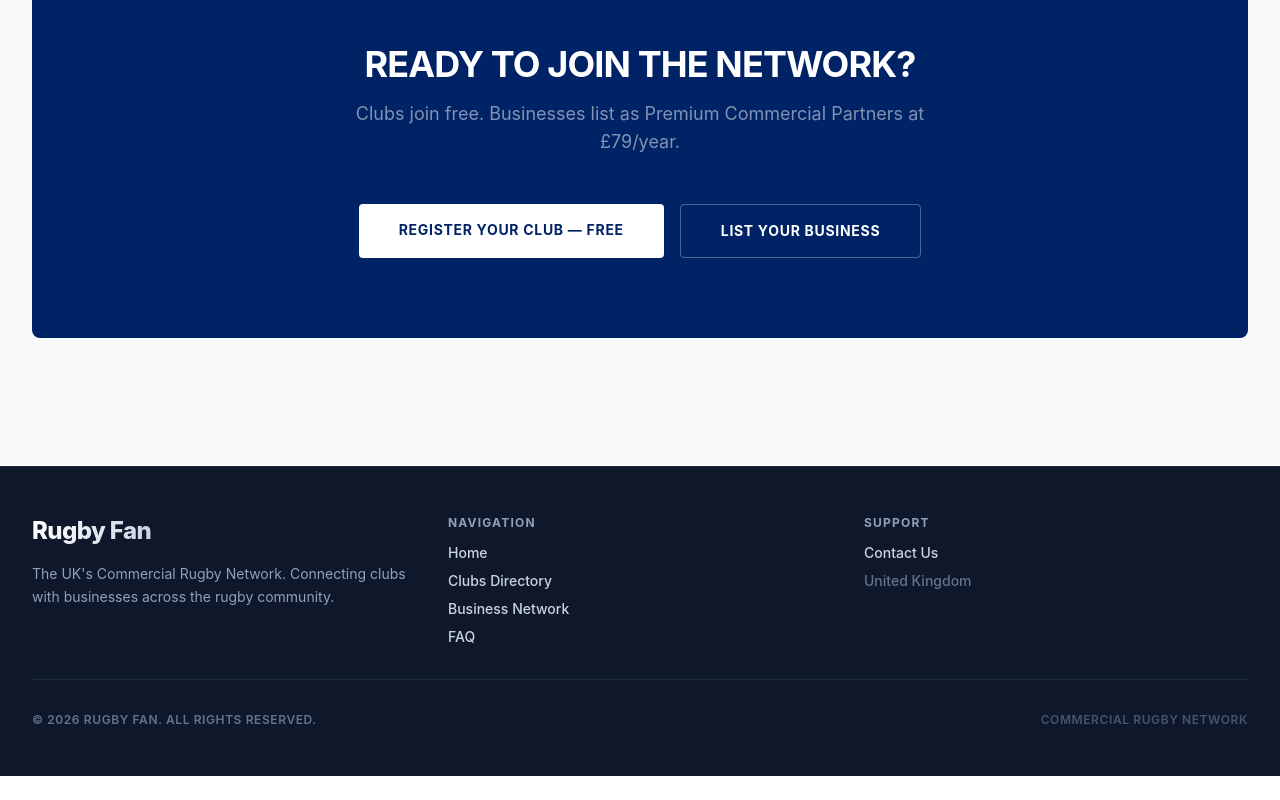
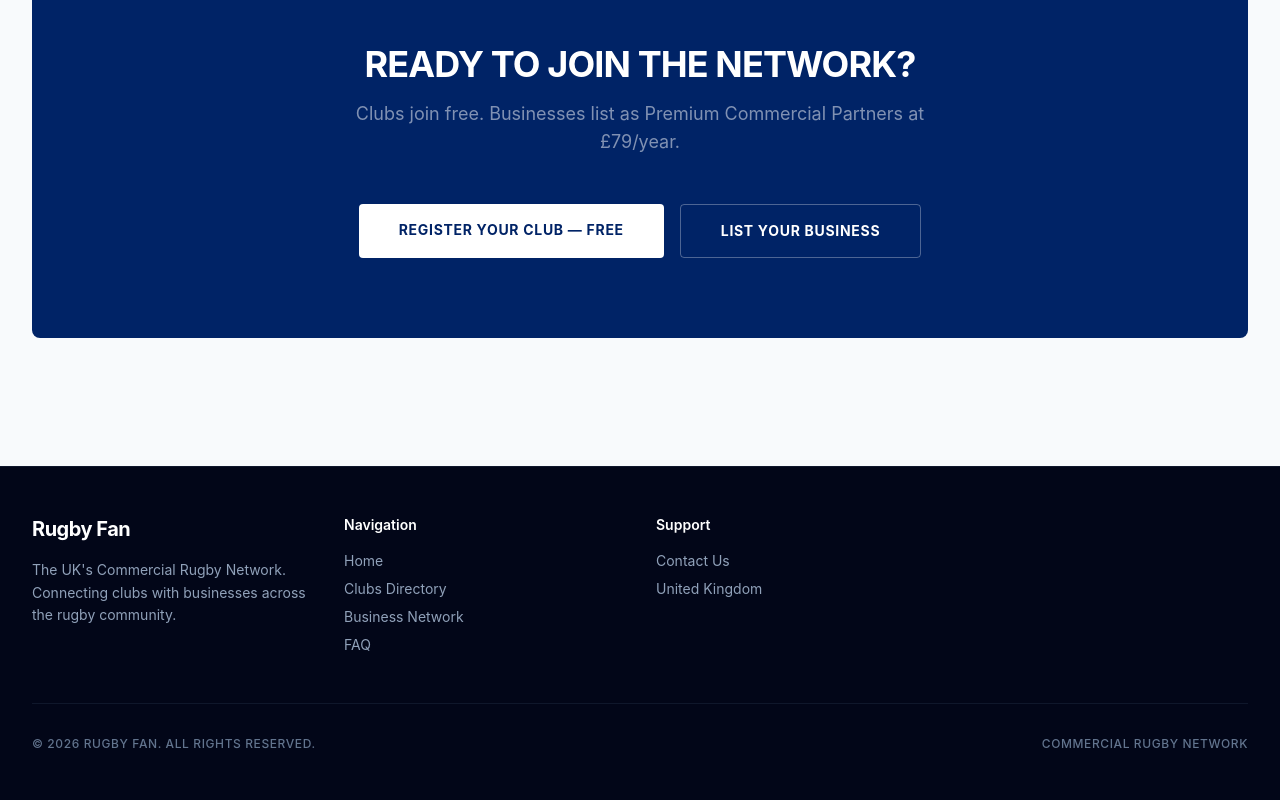
Before and after one commit to woodbridgemartin-create/Rugby-Fan-Commercial-Network, a React (Vite) app: page / in a window 1280 px wide. Shown: the part 3330-4130 px from the top of the page. Before the commit the page ends 4106 px from the top, so only its background shows below. Built offline with nearby package versions, Linux system fonts and the light colour scheme; no server answers.

Commit message:
Update Footer.tsx

```diff
--- a/src/components/Footer.tsx
+++ b/src/components/Footer.tsx
@@ -1,29 +1,24 @@
 import { Link } from 'react-router-dom';
 
 export default function Footer() {
-  const currentYear = new Date().getFullYear();
+  return (
+    <footer className="bg-slate-950 border-t border-slate-900 py-12 text-slate-400">
+      <div className="max-w-7xl mx-auto px-6 lg:px-8">
+        <div className="grid grid-cols-1 md:grid-cols-4 gap-8">
 
-  return (
-    <footer className="bg-slate-900 text-white border-t border-slate-800 antialiased">
-      <div className="max-w-7xl mx-auto px-6 lg:px-8 py-12">
-        <div className="grid grid-cols-1 md:grid-cols-3 gap-8 border-b border-slate-800 pb-8 mb-8">
-
-          {/* Main Brand Section - Removed the extra RF letters */}
-          <div className="space-y-4 md:col-span-1">
-            <Link to="/" className="inline-block">
-              <span className="text-2xl font-extrabold tracking-tight bg-gradient-to-r from-white to-slate-300 bg-clip-text text-transparent">
-                Rugby Fan
-              </span>
+          {/* Brand Info - RF Icon Box removed entirely */}
+          <div className="space-y-4">
+            <Link to="/" className="flex items-center gap-3">
+              <span className="text-xl font-bold text-white tracking-tight">Rugby Fan</span>
             </Link>
-            <p className="text-sm text-slate-400 leading-relaxed max-w-sm">
+            <p className="text-sm text-slate-400 leading-relaxed">
               The UK's Commercial Rugby Network. Connecting clubs with businesses across the rugby community.
             </p>
           </div>
 
-          {/* Quick Links Navigation */}
-          <div className="space-y-3">
-            <h4 className="text-xs font-bold uppercase tracking-widest text-slate-400">Navigation</h4>
-            <ul className="space-y-2 text-sm text-slate-300 font-medium">
+          <div>
+            <h3 className="text-sm font-semibold text-white mb-4">Navigation</h3>
+            <ul className="space-y-2 text-sm">
               <li><Link to="/" className="hover:text-white transition-colors">Home</Link></li>
               <li><Link to="/clubs" className="hover:text-white transition-colors">Clubs Directory</Link></li>
               <li><Link to="/business-network" className="hover:text-white transition-colors">Business Network</Link></li>
@@ -31,25 +26,18 @@ export default function Footer() {
             </ul>
           </div>
 
-          {/* Connect Section */}
-          <div className="space-y-3">
-            <h4 className="text-xs font-bold uppercase tracking-widest text-slate-400">Support</h4>
-            <ul className="space-y-2 text-sm text-slate-300 font-medium">
+          <div>
+            <h3 className="text-sm font-semibold text-white mb-4">Support</h3>
+            <ul className="space-y-2 text-sm">
               <li><Link to="/contact" className="hover:text-white transition-colors">Contact Us</Link></li>
-              <li className="text-slate-500">United Kingdom</li>
+              <li>United Kingdom</li>
             </ul>
           </div>
-
         </div>
 
-        {/* Bottom Copyright Strip */}
-        <div className="flex flex-col sm:flex-row items-center justify-between gap-4 text-xs text-slate-500 font-semibold uppercase tracking-wider">
-          <div>
-            &copy; {currentYear} Rugby Fan. All rights reserved.
-          </div>
-          <div className="flex gap-6">
-            <span className="text-slate-600">Commercial Rugby Network</span>
-          </div>
+        <div className="mt-12 pt-8 border-t border-slate-900 flex flex-col sm:flex-row justify-between items-center gap-4 text-xs font-medium uppercase tracking-wider text-slate-500">
+          <p>&copy; 2026 Rugby Fan. All rights reserved.</p>
+          <p>Commercial Rugby Network</p>
         </div>
       </div>
     </footer>
```
